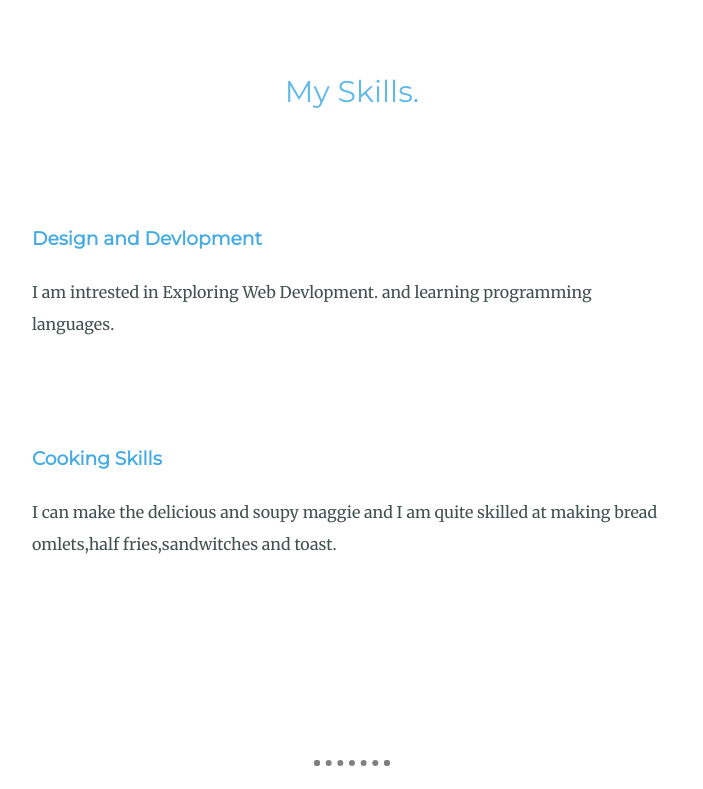
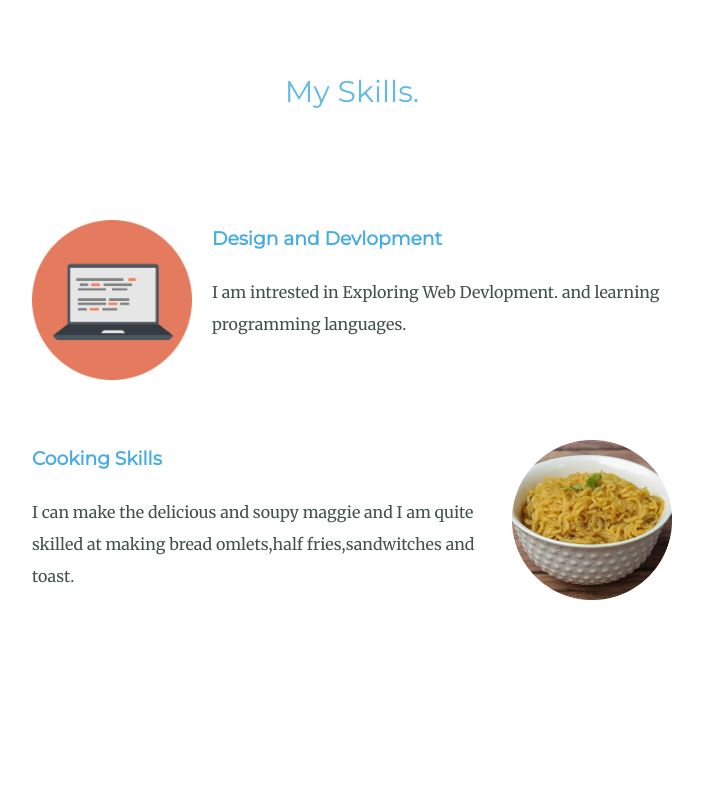
Before and after one commit to Aruneet-11/PersonalPage, a plain HTML site: page index.html in a window 1280 px wide. Shown: the part 1406-2195 px from the top of the page, without its empty margins (288-991 px from the left). Drawn offline with Linux system fonts and the light colour scheme.

Commit message:
Update index.html

```diff
--- a/index.html
+++ b/index.html
@@ -21,7 +21,7 @@
       <h2>a <span class="pro">pro</span>grammer.</h2>
       <img
         class="bottom_cloud"
-        src="Mysite/Images/cloud.png"
+        src="cloud.png"
         alt="cloud image"
       />
       <img src="mountain.png" alt="mountain image" />
@@ -41,7 +41,7 @@
         <div class="skill-row">
           <img
             class="computer"
-            src="Mysite/Images/computer-modified.png"
+            src="computer-modified.png"
             alt=""
           />
           <h3>Design and Devlopment</h3>
@@ -52,7 +52,7 @@
         </div>
 
         <div class="skill-row">
-          <img class="maggie" src="Mysite/Images/Maggie-modified.png" alt="" />
+          <img class="maggie" src="Maggie-modified.png" alt="" />
           <h3>Cooking Skills</h3>
           <p>
             I can make the delicious and soupy maggie and I am quite skilled at
```
